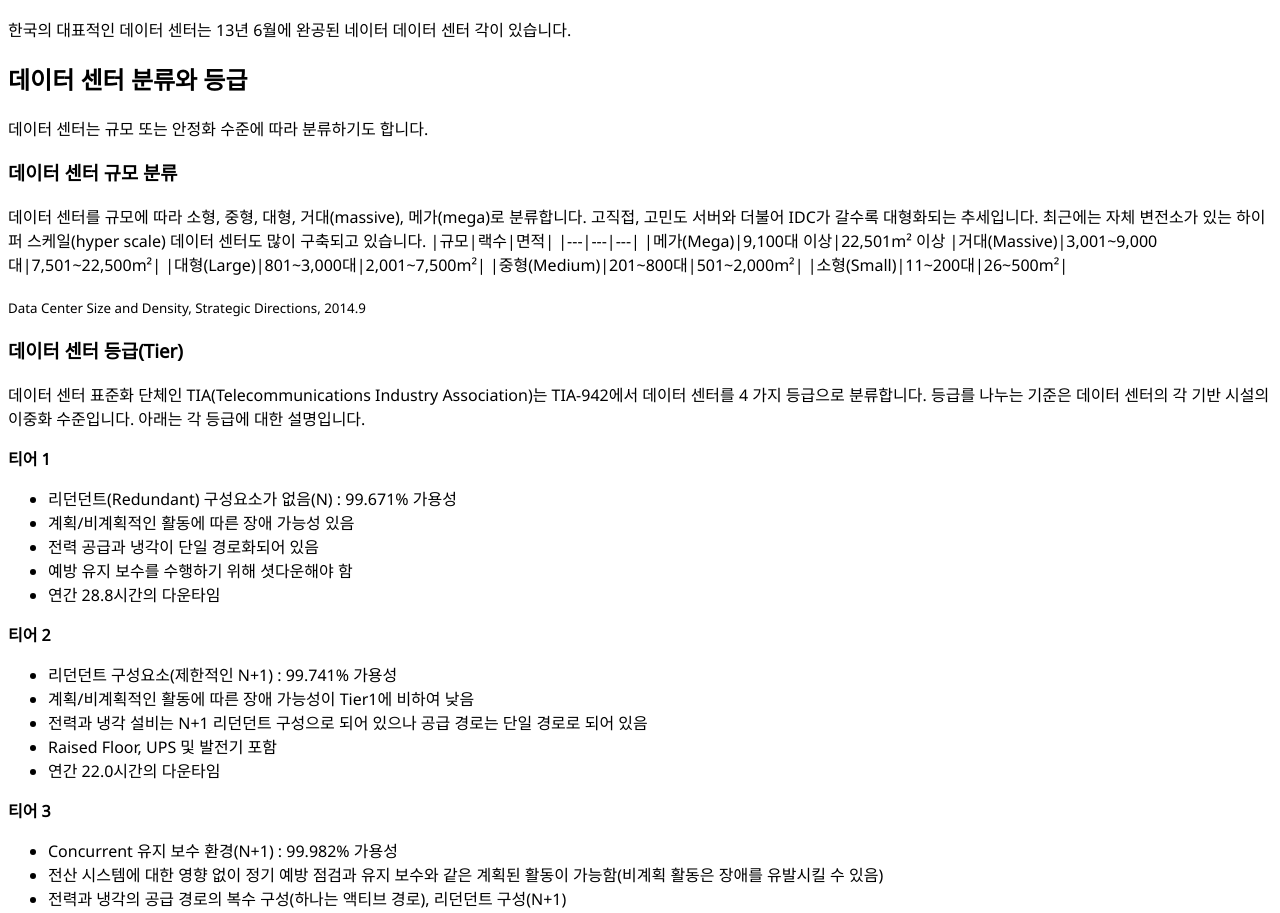
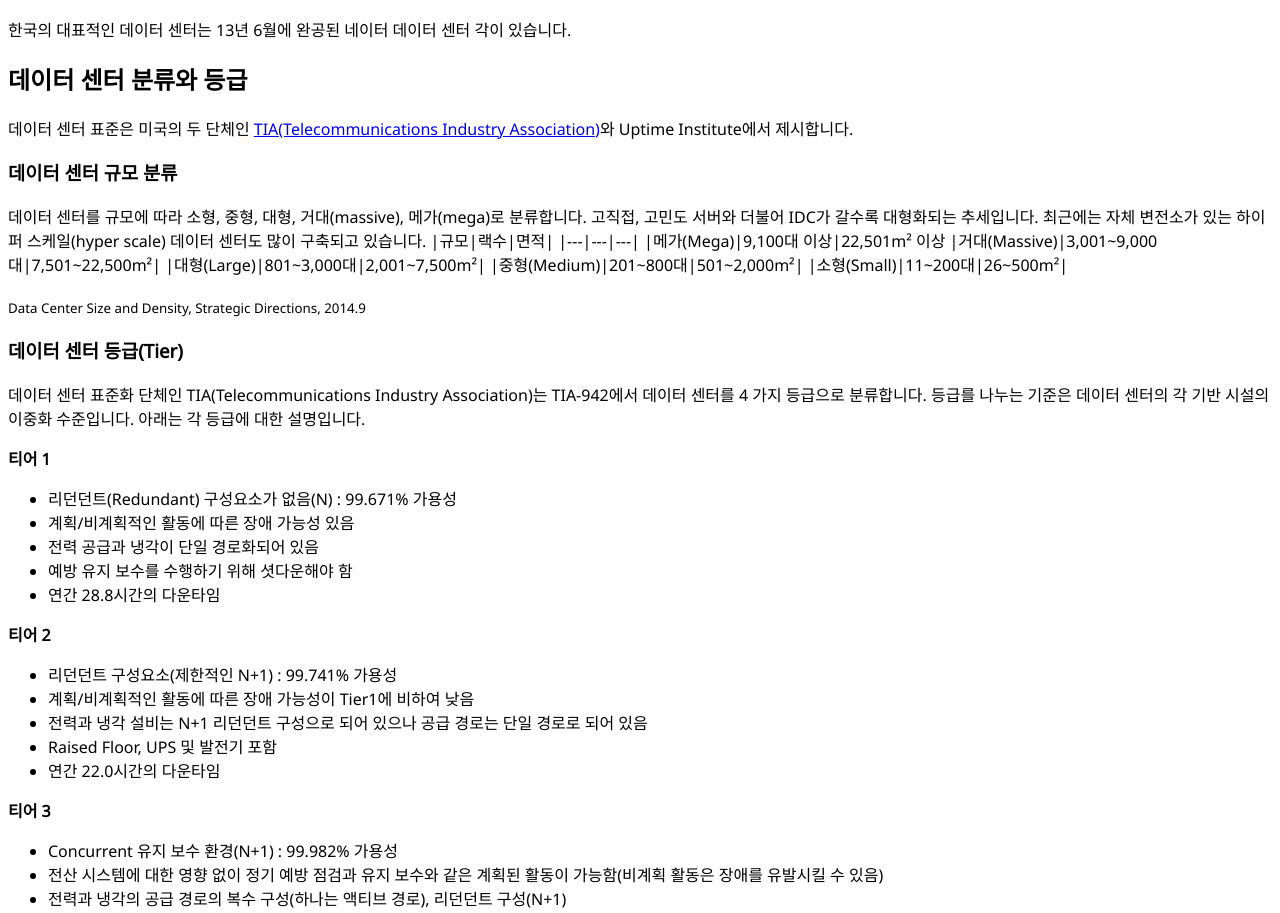
Before and after one commit to marron-b/brown, a Next.js app: page /datacenter/datacenter_basic in a window 1280 px wide. Shown: the part 866-1779 px from the top of the page. Built offline with nearby package versions, Linux system fonts and the light colour scheme.

Commit message:
Update datacenter_basic.mdx

```diff
--- a/pages/datacenter/datacenter_basic.mdx
+++ b/pages/datacenter/datacenter_basic.mdx
@@ -26,7 +26,8 @@ description: 데이터 센터와 관련된 정보 설명
 한국의 대표적인 데이터 센터는 13년 6월에 완공된 네이터 데이터 센터 각이 있습니다.
 
 ## 데이터 센터 분류와 등급
-데이터 센터는 규모 또는 안정화 수준에 따라 분류하기도 합니다.
+데이터 센터 표준은 미국의 두 단체인 [TIA(Telecommunications Industry Association)](https://en.wikipedia.org/wiki/Telecommunications_Industry_Association)와 Uptime Institute에서 제시합니다.
+
 ### 데이터 센터 규모 분류
 데이터 센터를 규모에 따라 소형, 중형, 대형, 거대(massive), 메가(mega)로 분류합니다. 고직접, 고민도 서버와 더불어 IDC가 갈수록 대형화되는 추세입니다. 최근에는 자체 변전소가 있는 하이퍼 스케일(hyper scale) 데이터 센터도 많이 구축되고 있습니다.
 |규모|랙수|면적|
```
